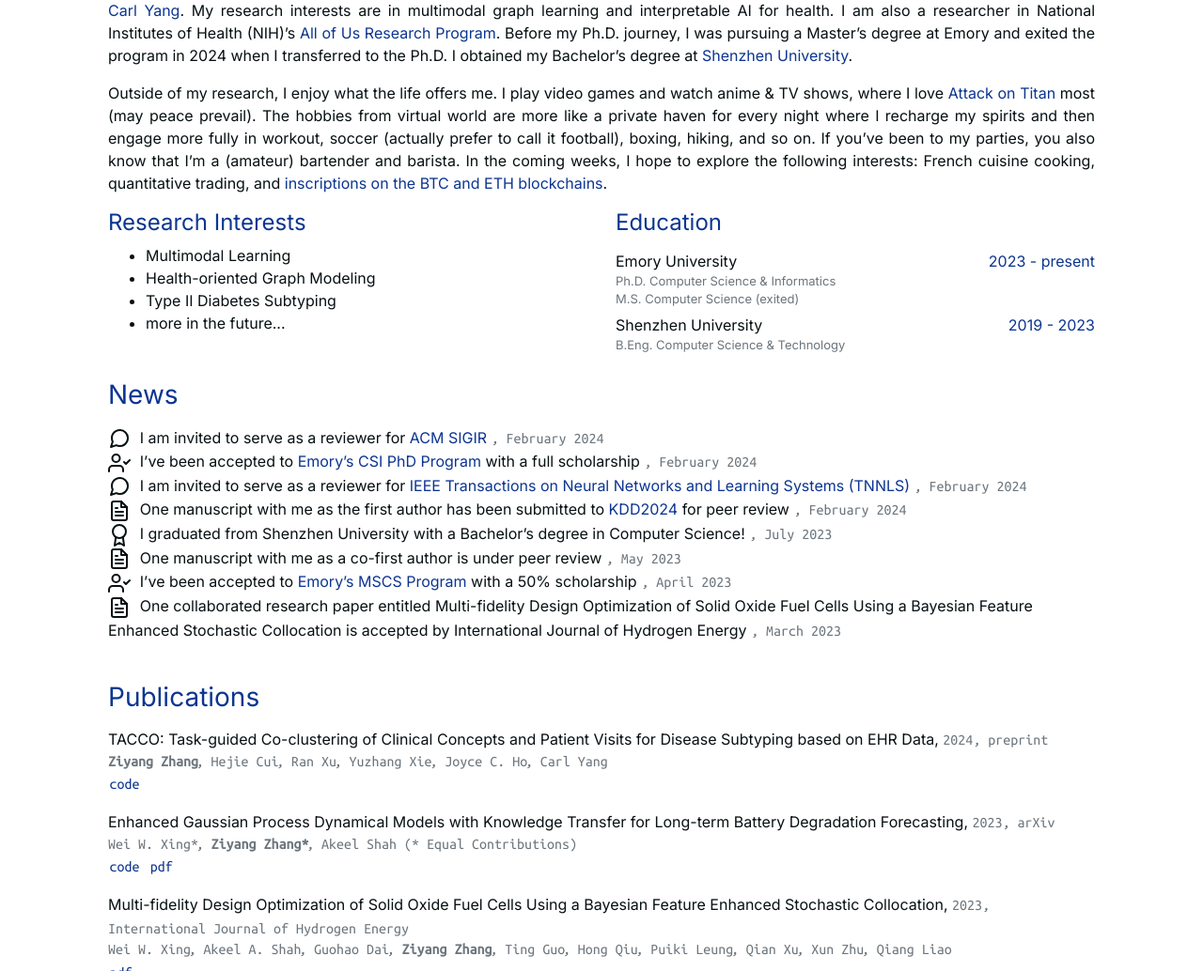
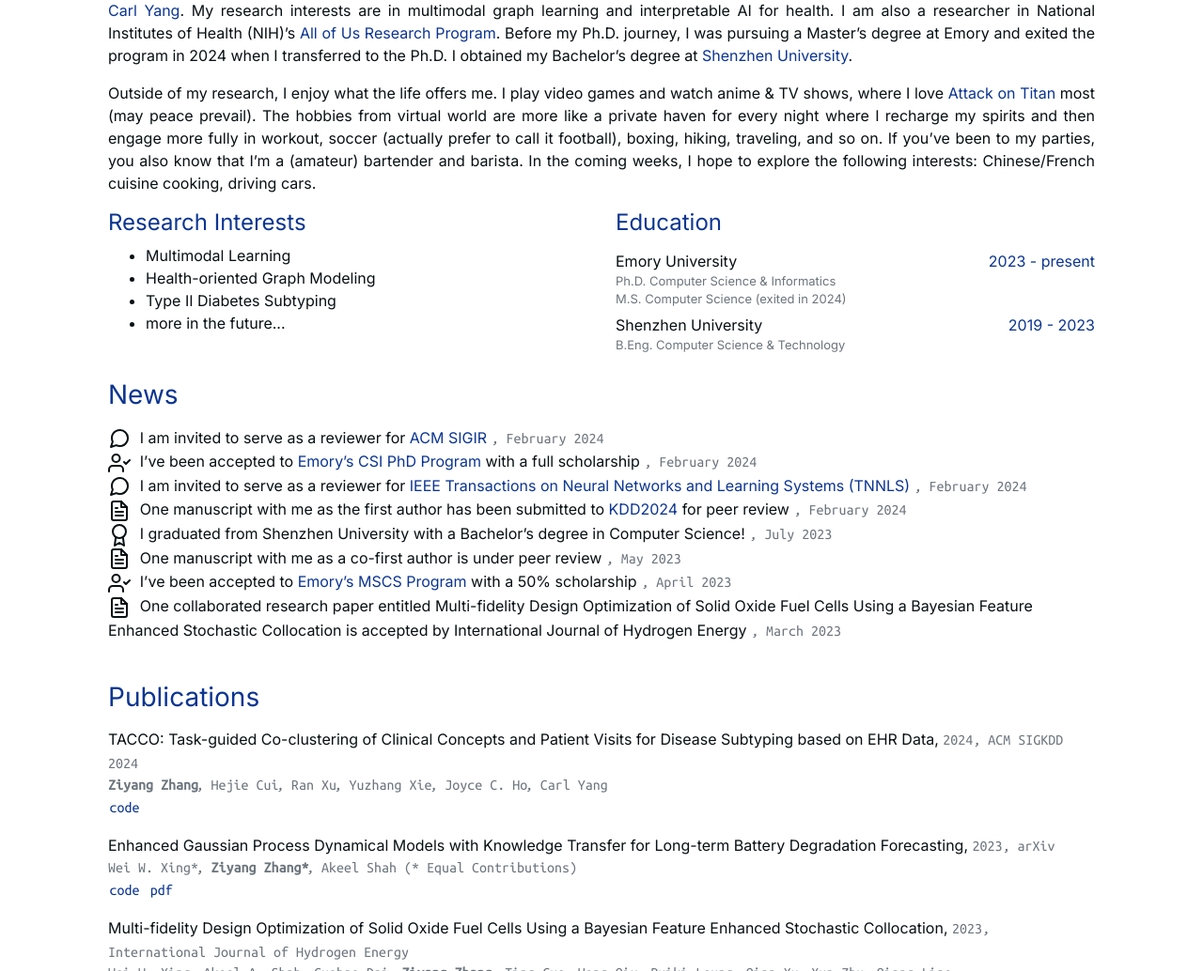
Before and after one commit to PericlesHat/ziyang_hugo, a plain HTML site: page public/index.html in a window 1280 px wide. Shown: the part 405-1439 px from the top of the page at 94% size. Drawn offline with nearby package versions, Linux system fonts and the light colour scheme; some icons are missing; a web font is replaced by a local one.

Commit message:
Add files via upload

```diff
--- a/public/index.html
+++ b/public/index.html
@@ -82,7 +82,7 @@
                 Researcher,
             </span>
             <span id="name" class="text-muted">
-                Emory Graph Mining Group
+                Emory Graph Mining Lab
             </span>
         </div>
         <div class="row w-100 justify-content-center text-muted" id="email">
@@ -149,7 +149,7 @@
 <div class="introduction row w-100 text-justify">
     <div class="col w-100">
         <p>Hello there! My name is Ziyang Zhang, currently a Ph.D. student in Computer Science and Informatics at <a href="https://www.emory.edu/">Emory University</a>, advised by <a href="https://www.cs.emory.edu/~jyang71/">Dr. Carl Yang</a>. My research interests are in multimodal graph learning and interpretable AI for health. I am also a researcher in National Institutes of Health (NIH)&rsquo;s <a href="https://allofus.nih.gov/">All of Us Research Program</a>. Before my Ph.D. journey, I was pursuing a Master&rsquo;s degree at Emory and exited the program in 2024 when I transferred to the Ph.D. I obtained my Bachelor&rsquo;s degree at <a href="https://en.szu.edu.cn/">Shenzhen University</a>.</p>
-<p>Outside of my research, I enjoy what the life offers me. I play video games and watch anime &amp; TV shows, where I love <a href="https://www.imdb.com/title/tt2560140/">Attack on Titan</a> most (may peace prevail). The hobbies from virtual world are more like a private haven for every night where I recharge my spirits and then engage more fully in workout, soccer (actually prefer to call it football), boxing, hiking, and so on. If you&rsquo;ve been to my parties, you also know that I&rsquo;m a (amateur) bartender and barista. In the coming weeks, I hope to explore the following interests: French cuisine cooking, quantitative trading, and <a href="https://youtu.be/1_n2iqfs2OM?si=LxKDh1NRA2wpnzBj">inscriptions on the BTC and ETH blockchains</a>.</p>
+<p>Outside of my research, I enjoy what the life offers me. I play video games and watch anime &amp; TV shows, where I love <a href="https://www.imdb.com/title/tt2560140/">Attack on Titan</a> most (may peace prevail). The hobbies from virtual world are more like a private haven for every night where I recharge my spirits and then engage more fully in workout, soccer (actually prefer to call it football), boxing, hiking, traveling, and so on. If you&rsquo;ve been to my parties, you also know that I&rsquo;m a (amateur) bartender and barista. In the coming weeks, I hope to explore the following interests: Chinese/French cuisine cooking, driving cars.</p>
 
     </div>
 </div>
@@ -215,7 +215,7 @@
 
             <div class="other_info row text-muted">
                 <div class="col">
-                    M.S. Computer Science (exited)
+                    M.S. Computer Science (exited in 2024)
                 </div>
             </div>
 
@@ -507,7 +507,7 @@
                 </span>
 
                 <span class="text-muted publication-name">
-                    preprint
+                    ACM SIGKDD 2024
                 </span>
 
             </div>
```
Also changed, not shown: public/images/profile.png, 1 other file.
